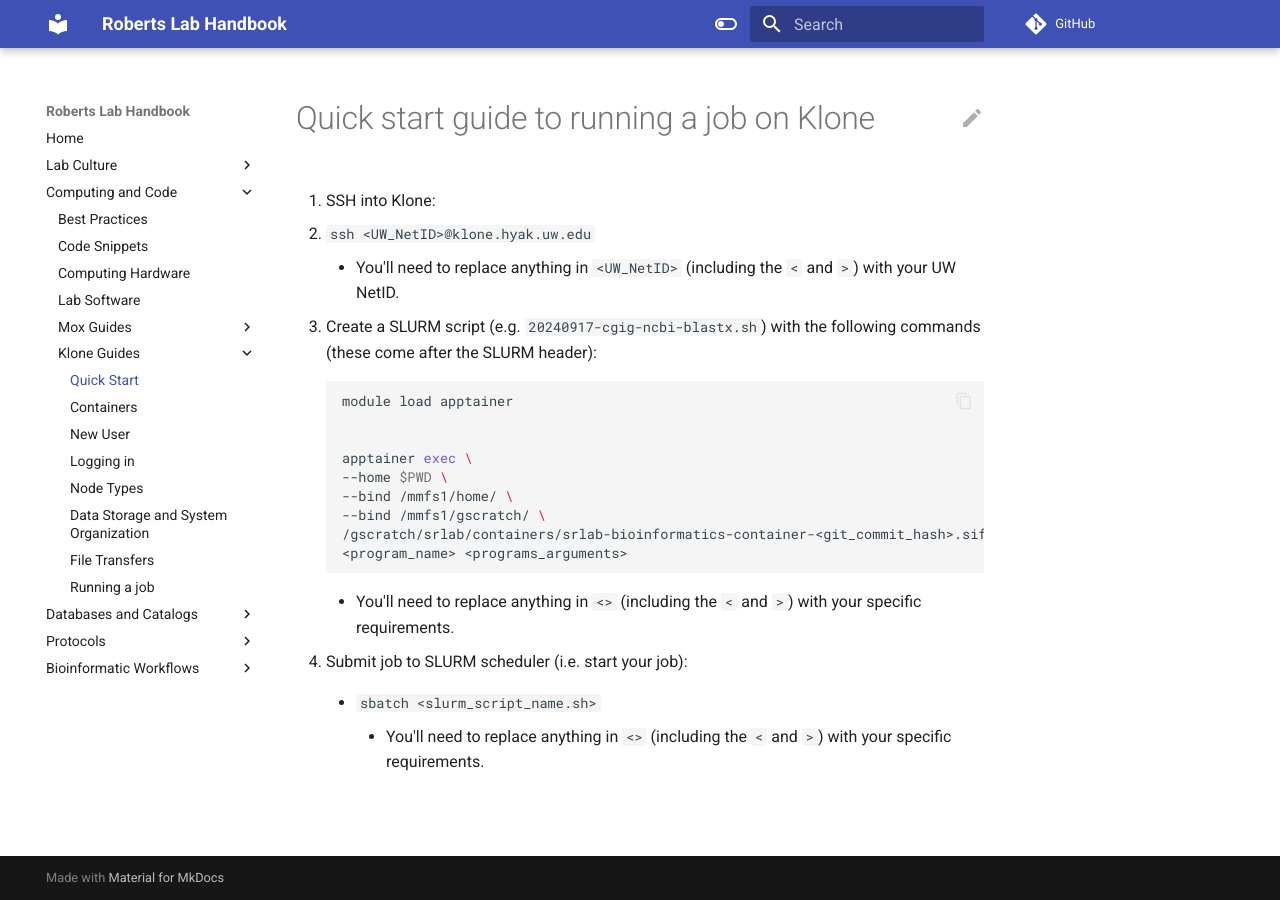
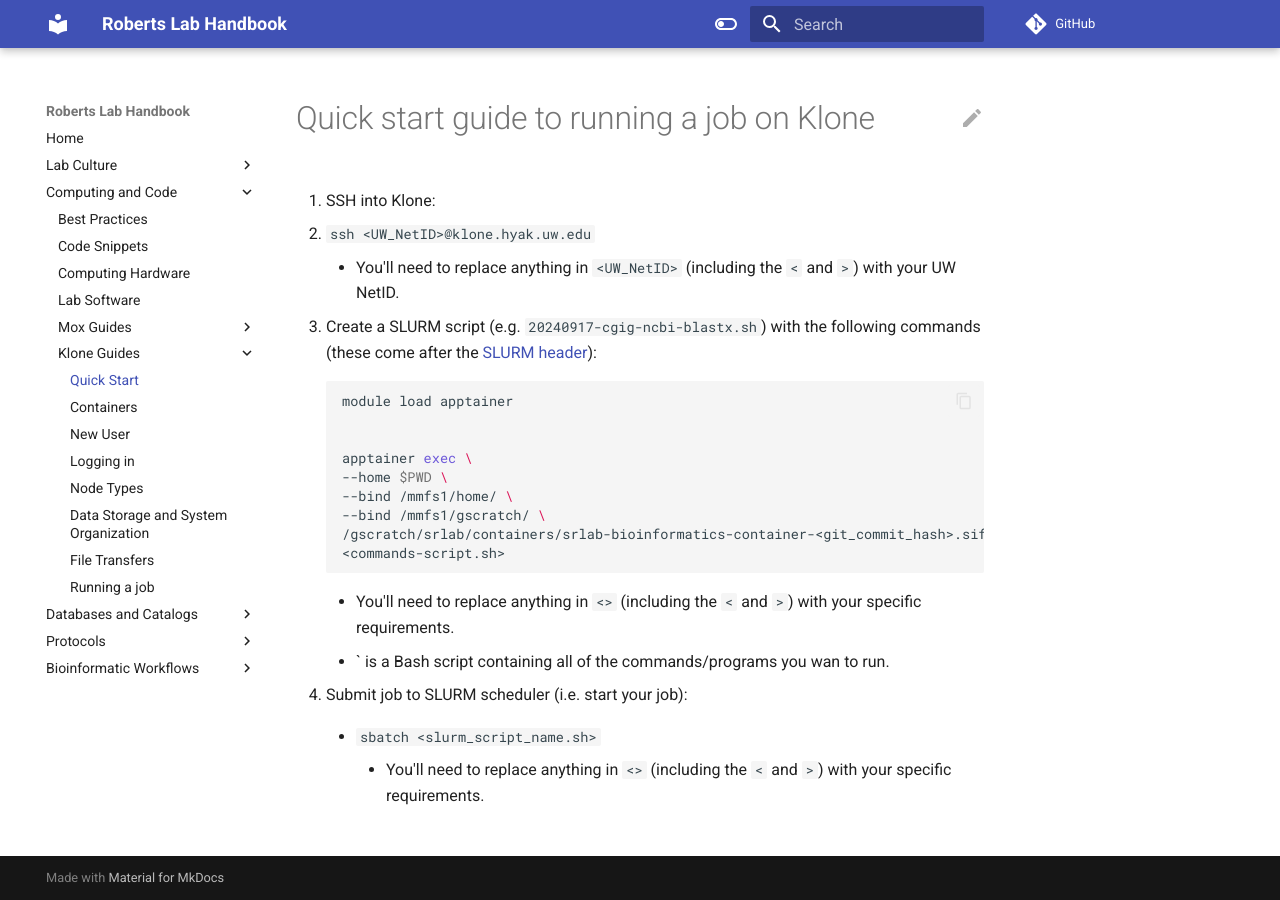
Before and after one commit to RobertsLab/resources, an MkDocs documentation site: the page built from docs/klone_quick-start.md, in a window 1280 px wide. Built offline with MkDocs 1.6.1 and Material for MkDocs 9.7.7, drawn with Linux system fonts in a browser that asks for light colours; comment, search, counter and statistics services are not loaded.

Commit message:
change example to use script in klone_quick-start.md

````diff
--- a/docs/klone_quick-start.md
+++ b/docs/klone_quick-start.md
@@ -6,7 +6,7 @@
 
     - You'll need to replace anything in `<UW_NetID>` (including the `<` and `>`) with your UW NetID.
 
-2. Create a SLURM script (e.g. `20240917-cgig-ncbi-blastx.sh`) with the following commands (these come after the SLURM header):
+2. Create a SLURM script (e.g. `20240917-cgig-ncbi-blastx.sh`) with the following commands (these come after the [SLURM header](./klone_Running-a-Job.md)):
 
     ```bash
     module load apptainer
@@ -17,10 +17,11 @@
     --bind /mmfs1/home/ \
     --bind /mmfs1/gscratch/ \
     /gscratch/srlab/containers/srlab-bioinformatics-container-<git_commit_hash>.sif \
-    <program_name> <programs_arguments>
+    <commands-script.sh>
     ```
 
     - You'll need to replace anything in `<>` (including the `<` and `>`) with your specific requirements.
+    - `<commands-script.sh> is a Bash script containing all of the commands/programs you wan to run.
 
 3. Submit job to SLURM scheduler (i.e. start your job):
 
````
